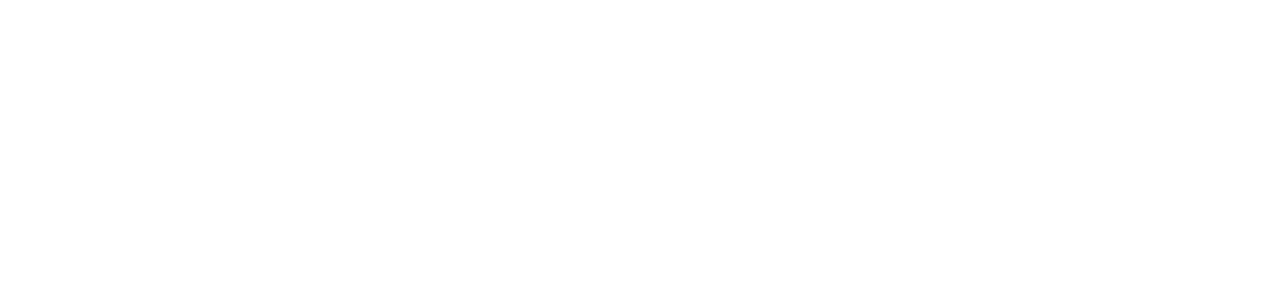
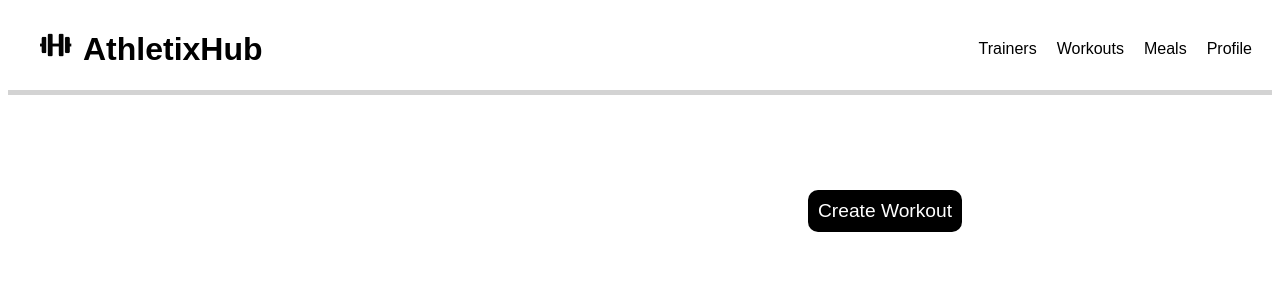
Before and after one commit to kokosko66/AthletixHub, a React (Vite) app in the folder client/: page /workouts in a window 1280 px wide. Before the commit this address had no page. Shown: the top 300 px of the page. Built offline with nearby package versions, Linux system fonts and the light colour scheme.

Commit message:
Created navbar as a different component, styled TrainersPage and some minor changes

```diff
--- a/client/src/App.jsx
+++ b/client/src/App.jsx
@@ -2,6 +2,7 @@ import { BrowserRouter as Router, Routes, Route } from 'react-router-dom';
 import RegisterPage from './pages/RegisterPage';
 import LoginPage from './pages/LoginPage';
 import TrainersPage from './pages/TrainersPage';
+import WorkoutPage from './pages/WorkoutPage';
 
 function App() {
   return (
@@ -10,6 +11,7 @@ function App() {
         <Route path="/register" element={<RegisterPage />} />
         <Route path="/login" element={<LoginPage />} />
         <Route path="/trainers" element={<TrainersPage />} />
+        <Route path='/workouts' element={<WorkoutPage/>}></Route>
       </Routes>
     </Router>
   )
--- a/client/src/components/NavBar.jsx
+++ b/client/src/components/NavBar.jsx
@@ -9,7 +9,7 @@ export default function NavBar() {
             <nav>
                 <ul>
                     <li><Link className='link-design' to='/trainers'>Trainers</Link></li>
-                    <li><Link className='link-design'>Workouts</Link></li>
+                    <li><Link className='link-design' to='/workouts'>Workouts</Link></li>
                     <li><Link className='link-design'>Meals</Link></li>
                     <li><Link className='link-design'>Profile</Link></li>
                 </ul>
--- a/client/src/pages/TrainersPage.jsx
+++ b/client/src/pages/TrainersPage.jsx
@@ -23,7 +23,7 @@ export default function TrainersPage() {
                 {
                     trainers.map((trainer) => (
                         <ul className='trainers-list' key={trainer.id}>
-                            <li>{trainer.name} <Link className='request-workout'>Request Workout</Link></li>
+                            <li>{trainer.name} <span>description</span> <Link className='request-workout'>Request Workout</Link></li>
                         </ul>
                     ))
                 }
--- /dev/null
+++ b/client/src/pages/WorkoutPage.jsx
@@ -0,0 +1,16 @@
+import NavBar from '../components/NavBar';
+import '../styles/WorkoutPage.css';
+import {useState} from 'react';
+
+export default function TrainersPage() {
+    const [workouts, setWorkouts] = useState([]);
+
+    return(
+        <div className="wokrouts-container">
+            <NavBar />
+            <div className='create-workout-button'>
+                <button>Create Workout</button>
+            </div>
+        </div>
+    );
+}
--- a/client/src/styles/LoginPage.css
+++ b/client/src/styles/LoginPage.css
@@ -26,11 +26,6 @@ body {
     margin-left: 520px;
     margin-top: 100px;
     padding: 20px;
-    font-size: larger;
-}
-
-.login-form label {
-    font-size: large;
 }
 
 .login-form input {
@@ -41,7 +36,7 @@ body {
     border-radius: 10px;
     background-color: rgb(193, 190, 190);
     font: bold;
-    font-size: larger;
+    font-size: large;
 }
 
 .login-form input:focus,
--- a/client/src/styles/RegisterPage.css
+++ b/client/src/styles/RegisterPage.css
@@ -78,7 +78,6 @@ body {
     margin-left: 520px;
     margin-top: 100px;
     padding: 20px;
-    font-size: larger;
 }
 
 .register-form label {
--- a/client/src/styles/TrainersPage.css
+++ b/client/src/styles/TrainersPage.css
@@ -1,22 +1,24 @@
 .trainers-list {
     display: flex;
+    flex-direction: row;
     list-style: none;
-    gap: 10px;
-    justify-content: center;
-    margin-top: 100px;
+    justify-content: flex-start;
+    margin-top: 50px;
 }
 
 .trainers-list li {
     display: flex;
-    flex-direction: column;
+    flex-direction: row;
     gap: 30px;
     padding: 10px;
     border: 1px solid #ccc;
     border-radius: 5px;
     align-items: center;
+    justify-content: space-between;
     height: 100px;
-    width: 150px;
+    width: 500px;
 }
+
 
 .trainers-list li .request-workout {
     background-color: #4CAF50;
@@ -28,4 +30,5 @@
     font-size: 16px;
     border-radius: 5px;
     cursor: pointer;
+    width: 100px;
 }
--- /dev/null
+++ b/client/src/styles/WorkoutPage.css
@@ -0,0 +1,20 @@
+.create-workout-button {
+    margin-top: 100px;
+    margin-left: 800px;
+}
+
+.create-workout-button button {
+    background-color: black;
+    color: white;
+    padding: 10px;
+    border: none;
+    border-radius: 10px;
+    font-size: larger;
+    position: relative;
+    transition: transform 0.3s ease-in-out;
+}
+
+.create-workout-button button:hover {
+    cursor: pointer;
+    transform: translateY(-5px);
+}
```
Also changed, not shown: client/src/components/TrainerRequest.jsx (deleted, +0 -10 lines), client/src/styles/TrainerRequest.css (deleted).
